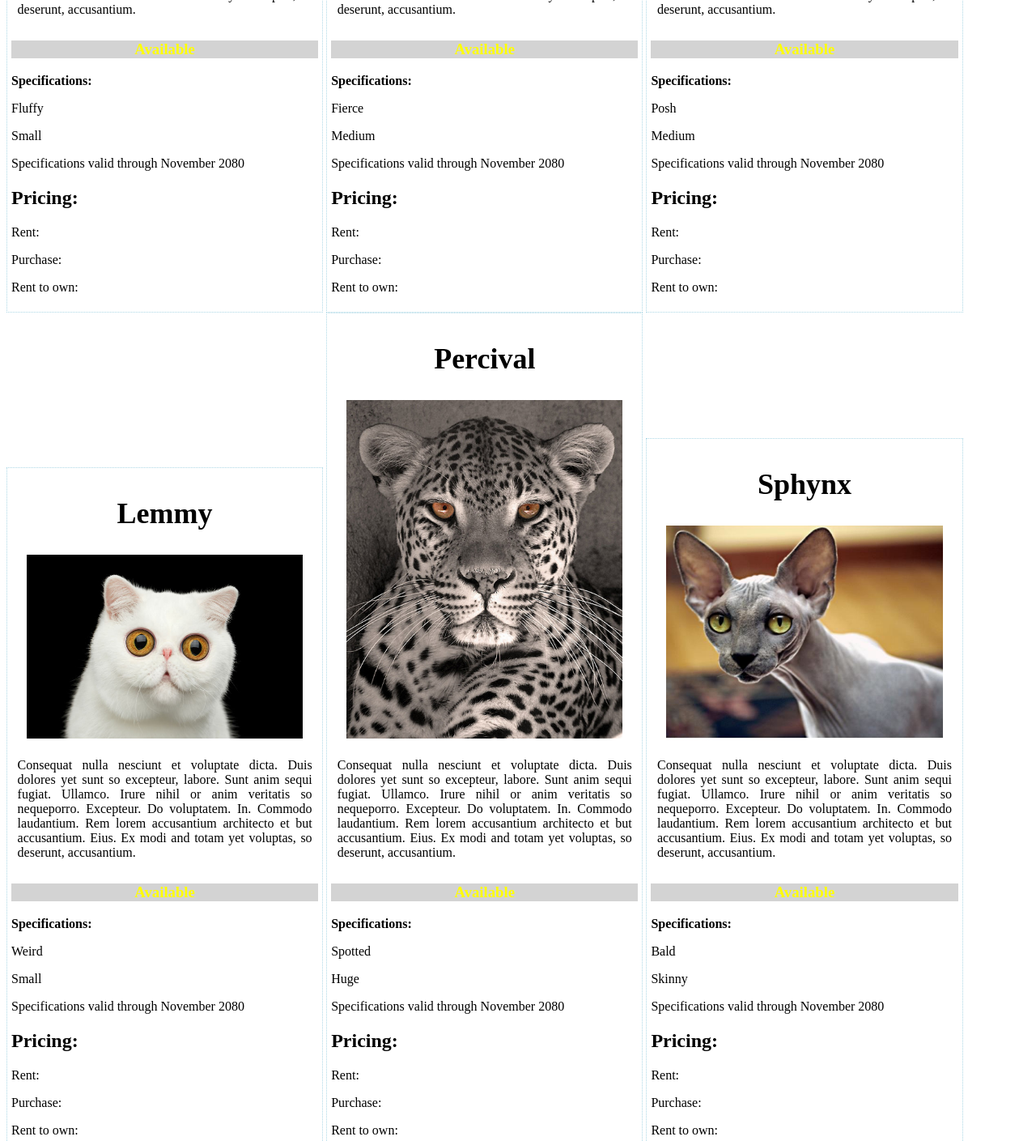
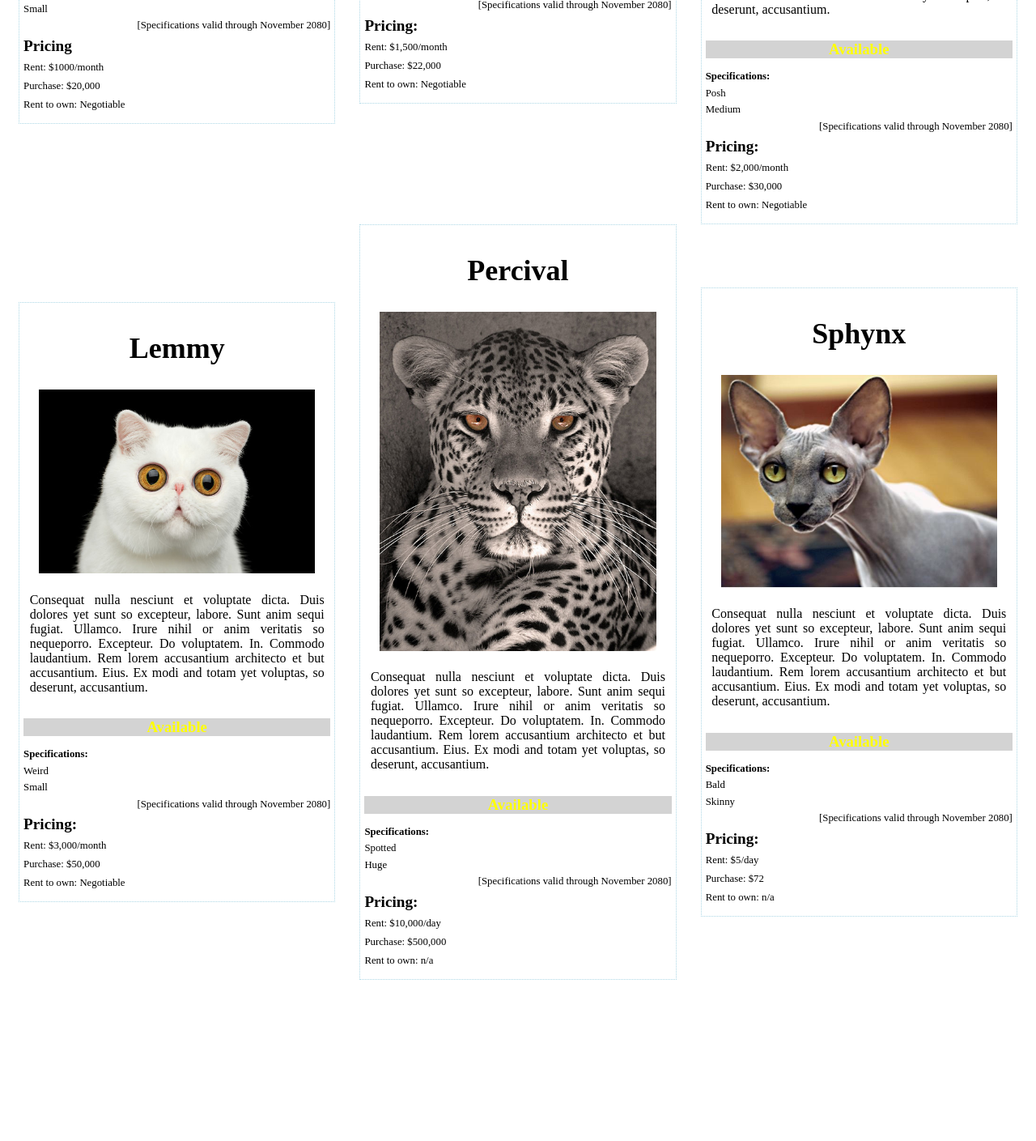
Before and after one commit to m-tambo/exercise-product-cards, a plain HTML site: page index.html in a window 1280 px wide. Shown: the part 755-2164 px from the top of the page at 81% size. After the commit the page ends 1973 px from the top, so only its background shows below. Drawn offline with Linux system fonts and the light colour scheme.

Commit message:
added flexbox, pricing, finishing touches

```diff
--- a/css/style.css
+++ b/css/style.css
@@ -1,6 +1,9 @@
-/*
-The availability element extends the full width of the card, with a dark grey background and yellow text.
-*/
+
+
+/*article sizing*/
+.catItem {
+
+}
 
 /*bold headers*/
 h2, h1, .specHeader {
@@ -44,4 +47,28 @@ h2, h1, .specHeader {
 	background-color: lightgrey;
 }
 
+/*specs*/
+.specs {
+	font-size: .8em;
+	line-height: .6em;
+}
+
+.specs footer {
+	text-align: right;
+}
+
+/*pricing*/
+.pricing {
+	font-size: .8em;
+	line-height: .8em;
+}
+
 /*footer styling*/
+
+/*flexbox*/
+.products {
+	display: inline-flex;
+	flex-wrap: wrap;
+	align-items: center;
+	align-content: center;
+}
--- a/index.html
+++ b/index.html
@@ -3,6 +3,7 @@
 <head>
 	<title>Exotic cat Product cards</title>
 	<link rel="stylesheet" type="text/css" href="css/style.css">
+
 </head>
 
 <body>
@@ -22,13 +23,13 @@
 				<header class="specHeader">Specifications:</header>
 				<p>Fluffy</p>
 				<p>Small</p>
-				<footer>Specifications valid through November 2080</footer>
+				<footer>[Specifications valid through November 2080]</footer>
 			</div>
-			<div>
-				<h2>Pricing:</h2>
-				<p>Rent:</p>
-				<p>Purchase:</p>
-				<p>Rent to own:</p>
+			<div class="pricing">
+				<h2>Pricing</h2>
+				<p>Rent: $1000/month</p>
+				<p>Purchase: $20,000</p>
+				<p>Rent to own: Negotiable</p>
 			</div>
 		</article>
 <!-- Second product -->
@@ -46,13 +47,13 @@
 				<header class="specHeader">Specifications:</header>
 				<p>Fierce</p>
 				<p>Medium</p>
-				<footer>Specifications valid through November 2080</footer>
+				<footer>[Specifications valid through November 2080]</footer>
 			</div>
-			<div>
+			<div class="pricing">
 				<h2>Pricing:</h2>
-				<p>Rent:</p>
-				<p>Purchase:</p>
-				<p>Rent to own:</p>
+				<p>Rent: $1,500/month</p>
+				<p>Purchase: $22,000</p>
+				<p>Rent to own: Negotiable</p>
 			</div>
 		</article>
 <!-- Third product -->
@@ -70,13 +71,13 @@
 				<header class="specHeader">Specifications:</header>
 				<p>Posh</p>
 				<p>Medium</p>
-				<footer>Specifications valid through November 2080</footer>
+				<footer>[Specifications valid through November 2080]</footer>
 			</div>
-			<div>
+			<div class="pricing">
 				<h2>Pricing:</h2>
-				<p>Rent:</p>
-				<p>Purchase:</p>
-				<p>Rent to own:</p>
+				<p>Rent: $2,000/month</p>
+				<p>Purchase: $30,000</p>
+				<p>Rent to own: Negotiable</p>
 			</div>
 		</article>
 <!-- Fourth product -->
@@ -94,13 +95,13 @@
 				<header class="specHeader">Specifications:</header>
 				<p>Weird</p>
 				<p>Small</p>
-				<footer>Specifications valid through November 2080</footer>
+				<footer>[Specifications valid through November 2080]</footer>
 			</div>
-			<div>
+			<div class="pricing">
 				<h2>Pricing:</h2>
-				<p>Rent:</p>
-				<p>Purchase:</p>
-				<p>Rent to own:</p>
+				<p>Rent: $3,000/month</p>
+				<p>Purchase: $50,000</p>
+				<p>Rent to own: Negotiable</p>
 			</div>
 		</article>
 <!-- Fifth product -->
@@ -118,13 +119,13 @@
 				<header class="specHeader">Specifications:</header>
 				<p>Spotted</p>
 				<p>Huge</p>
-				<footer>Specifications valid through November 2080</footer>
+				<footer>[Specifications valid through November 2080]</footer>
 			</div>
-			<div>
+			<div class="pricing">
 				<h2>Pricing:</h2>
-				<p>Rent:</p>
-				<p>Purchase:</p>
-				<p>Rent to own:</p>
+				<p>Rent: $10,000/day</p>
+				<p>Purchase: $500,000</p>
+				<p>Rent to own: n/a</p>
 			</div>
 		</article>
 <!-- Sixth product -->
@@ -142,13 +143,13 @@
 				<header class="specHeader">Specifications:</header>
 					<p>Bald</p>
 					<p>Skinny</p>
-				<footer>Specifications valid through November 2080</footer>
+				<footer>[Specifications valid through November 2080]</footer>
 			</div>
-			<div>
+			<div class="pricing">
 				<h2>Pricing:</h2>
-				<p>Rent:</p>
-				<p>Purchase:</p>
-				<p>Rent to own:</p>
+				<p>Rent: $5/day</p>
+				<p>Purchase: $72</p>
+				<p>Rent to own: n/a</p>
 			</div>
 		</article>
 
```
